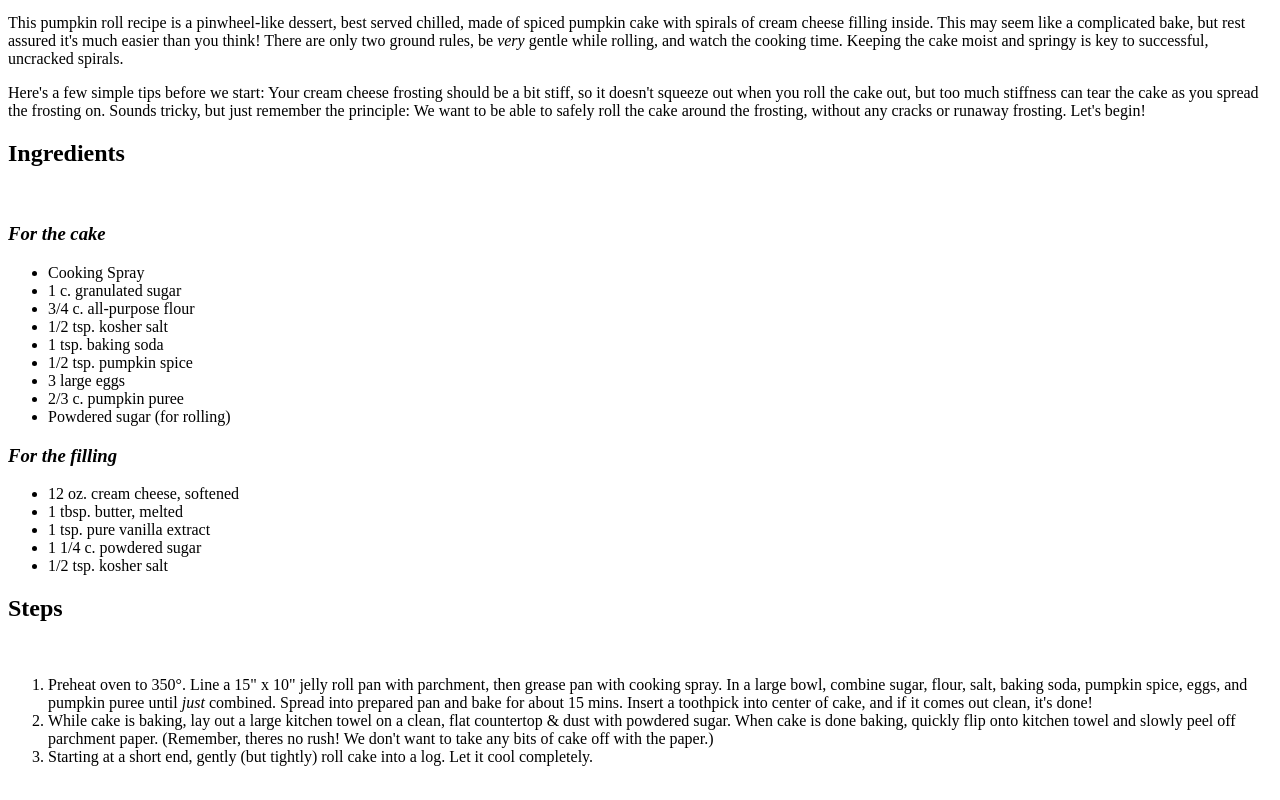
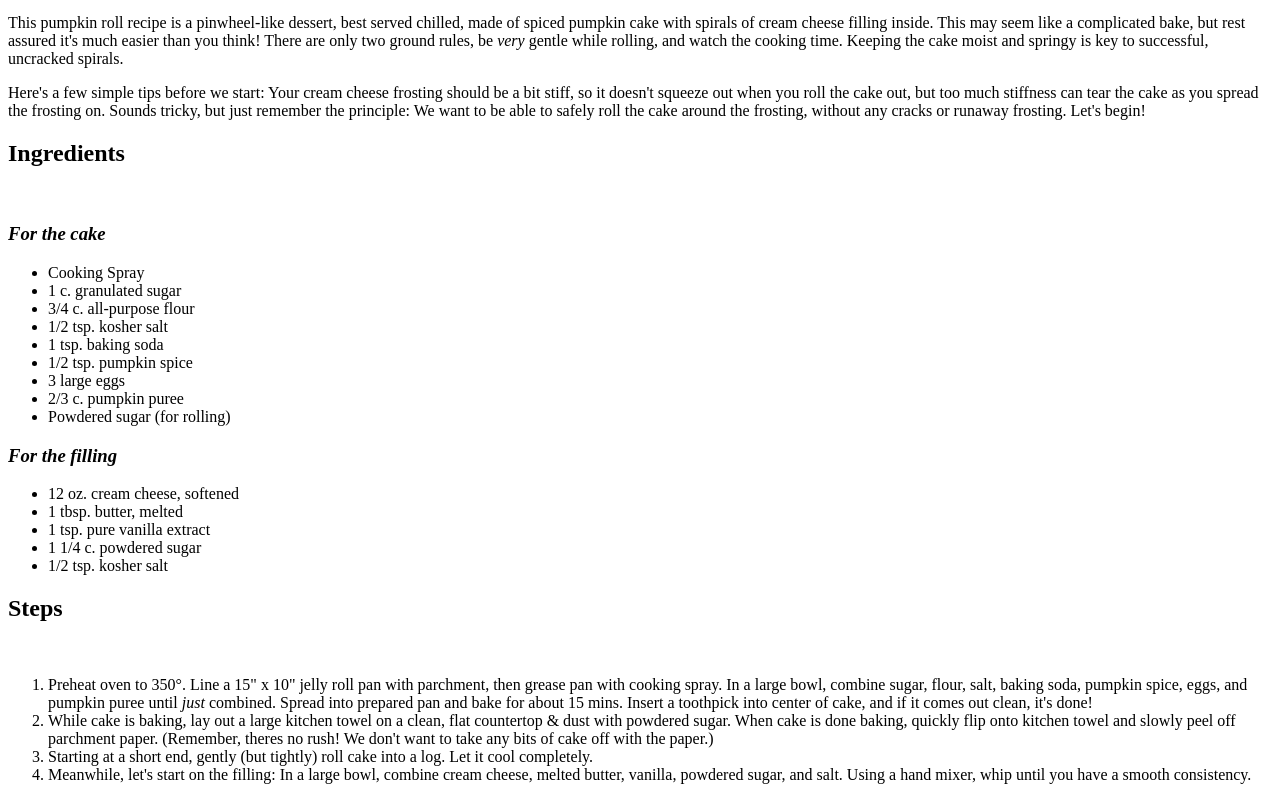
Before and after one commit to LolaW04/odin-recipes, a plain HTML site: page recipes/pumpkinroll.html in a window 1280 px wide. Shown: the part 537-1337 px from the top of the page. Drawn offline with Linux system fonts and the light colour scheme.

Commit message:
Add fourth step to pumpkinroll.html

```diff
--- a/recipes/pumpkinroll.html
+++ b/recipes/pumpkinroll.html
@@ -67,5 +67,8 @@
             off with the paper.)
         </li>
         <li>Starting at a short end, gently (but tightly) roll cake into a log. Let it cool completely. </li>
+        <li>Meanwhile, let's start on the filling: In a large bowl, combine cream cheese, melted butter, vanilla, powdered sugar, and salt. Using a
+            hand mixer, whip until you have a smooth consistency.
+        </li>
     </ol>
 </body>
```
